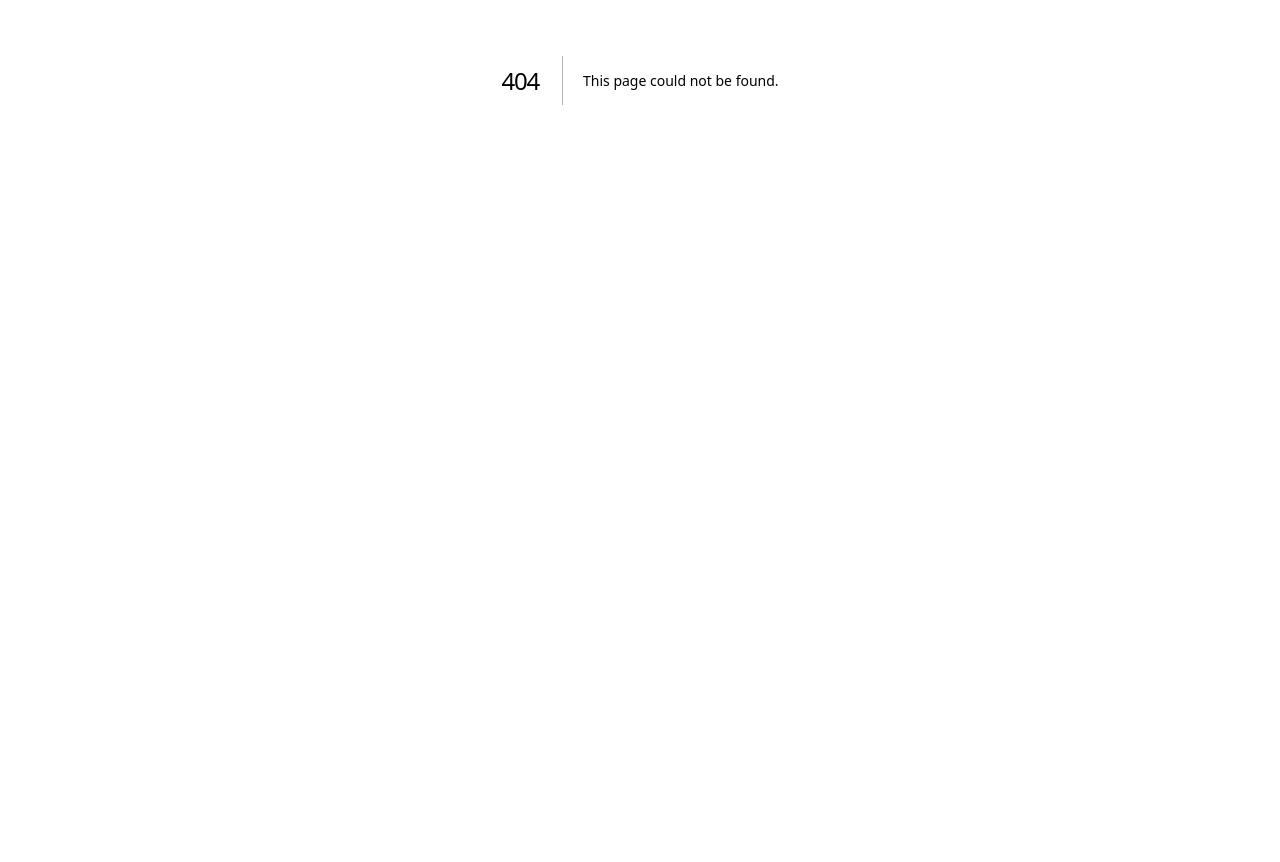
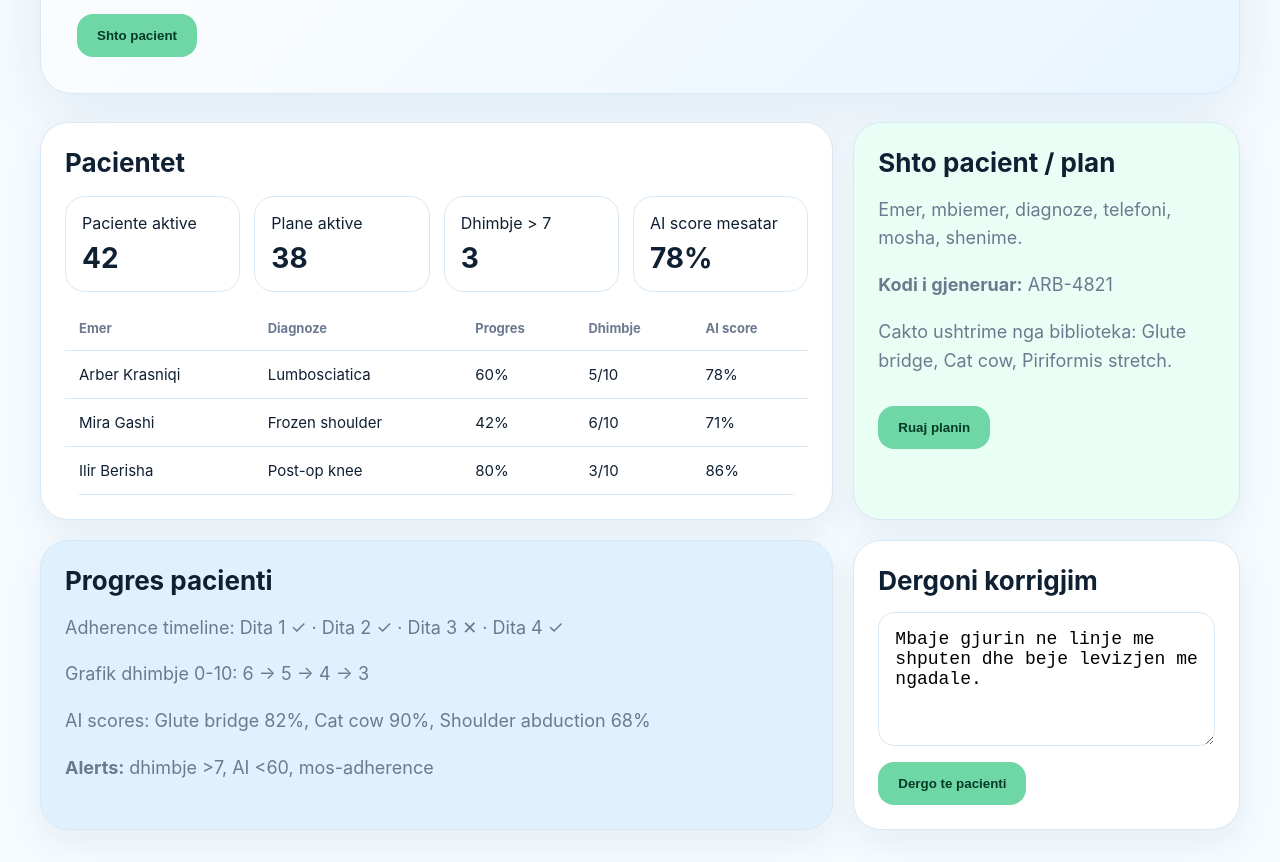
Before and after one commit to diellzarabushaj-source/FIZIOTERAPIA-IME, a Next.js app: page /physio in a window 1280 px wide. Before the commit this address had no page. Shown: the part 320-1182 px from the top of the page. Before the commit the page ends 800 px from the top, so only its background shows below. Built offline with nearby package versions, Linux system fonts and the light colour scheme.

Commit message:
Add physiotherapist demo page

```diff
--- /dev/null
+++ b/app/physio/page.tsx
@@ -0,0 +1,57 @@
+const rows = [
+  ["Arber Krasniqi", "Lumbosciatica", "60%", "5/10", "78%"],
+  ["Mira Gashi", "Frozen shoulder", "42%", "6/10", "71%"],
+  ["Ilir Berisha", "Post-op knee", "80%", "3/10", "86%"]
+];
+
+export default function PhysioPage() {
+  return (
+    <main className="page">
+      <section className="hero">
+        <span className="badge">Fizioterapeut</span>
+        <h1>Dashboard per pacientet dhe planet</h1>
+        <p>Krijo pacient, cakto plan, monitoro dhimbjen, adherence dhe AI score.</p>
+        <button className="button">Shto pacient</button>
+      </section>
+
+      <section className="grid">
+        <div className="card" style={{ gridColumn: "span 2" }}>
+          <h2>Pacientet</h2>
+          <div className="kpis">
+            <div className="kpi">Paciente aktive<strong>42</strong></div>
+            <div className="kpi">Plane aktive<strong>38</strong></div>
+            <div className="kpi">Dhimbje &gt; 7<strong>3</strong></div>
+            <div className="kpi">AI score mesatar<strong>78%</strong></div>
+          </div>
+          <table className="table">
+            <thead><tr><th>Emer</th><th>Diagnoze</th><th>Progres</th><th>Dhimbje</th><th>AI score</th></tr></thead>
+            <tbody>{rows.map((row) => <tr key={row[0]}>{row.map((cell) => <td key={cell}>{cell}</td>)}</tr>)}</tbody>
+          </table>
+        </div>
+
+        <div className="card green">
+          <h2>Shto pacient / plan</h2>
+          <p>Emer, mbiemer, diagnoze, telefoni, mosha, shenime.</p>
+          <p><b>Kodi i gjeneruar:</b> ARB-4821</p>
+          <p>Cakto ushtrime nga biblioteka: Glute bridge, Cat cow, Piriformis stretch.</p>
+          <button className="button">Ruaj planin</button>
+        </div>
+      </section>
+
+      <section className="grid" style={{ marginTop: 20 }}>
+        <div className="card blue" style={{ gridColumn: "span 2" }}>
+          <h2>Progres pacienti</h2>
+          <p>Adherence timeline: Dita 1 ✓ · Dita 2 ✓ · Dita 3 ✕ · Dita 4 ✓</p>
+          <p>Grafik dhimbje 0-10: 6 → 5 → 4 → 3</p>
+          <p>AI scores: Glute bridge 82%, Cat cow 90%, Shoulder abduction 68%</p>
+          <p><b>Alerts:</b> dhimbje &gt;7, AI &lt;60, mos-adherence</p>
+        </div>
+        <div className="card">
+          <h2>Dergoni korrigjim</h2>
+          <textarea className="input" rows={5} defaultValue="Mbaje gjurin ne linje me shputen dhe beje levizjen me ngadale." />
+          <button className="button">Dergo te pacienti</button>
+        </div>
+      </section>
+    </main>
+  );
+}
```
